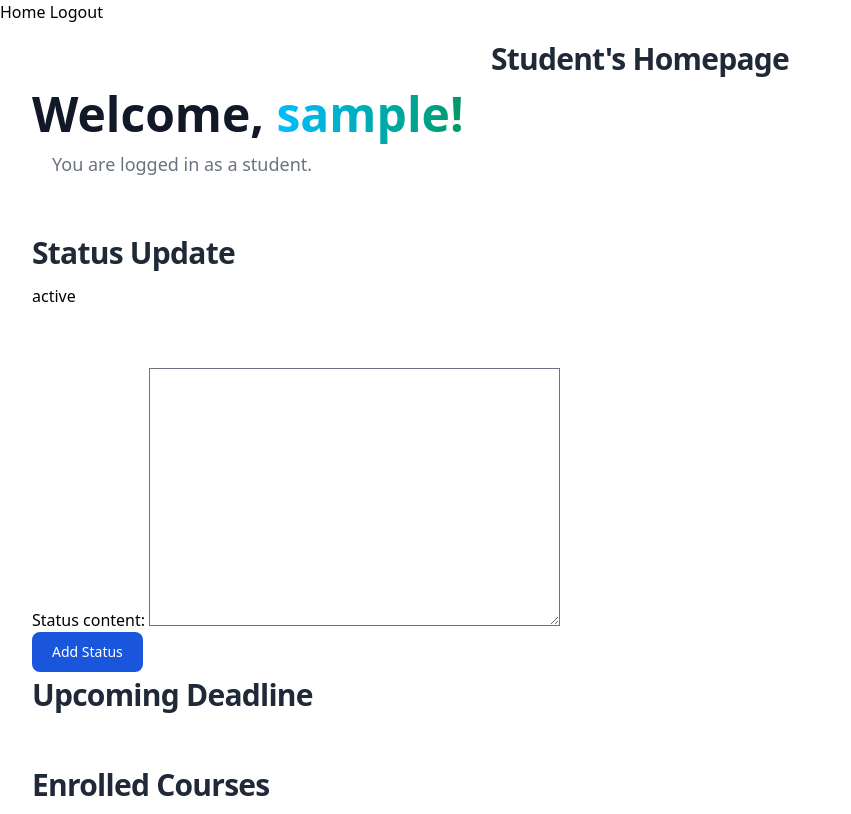
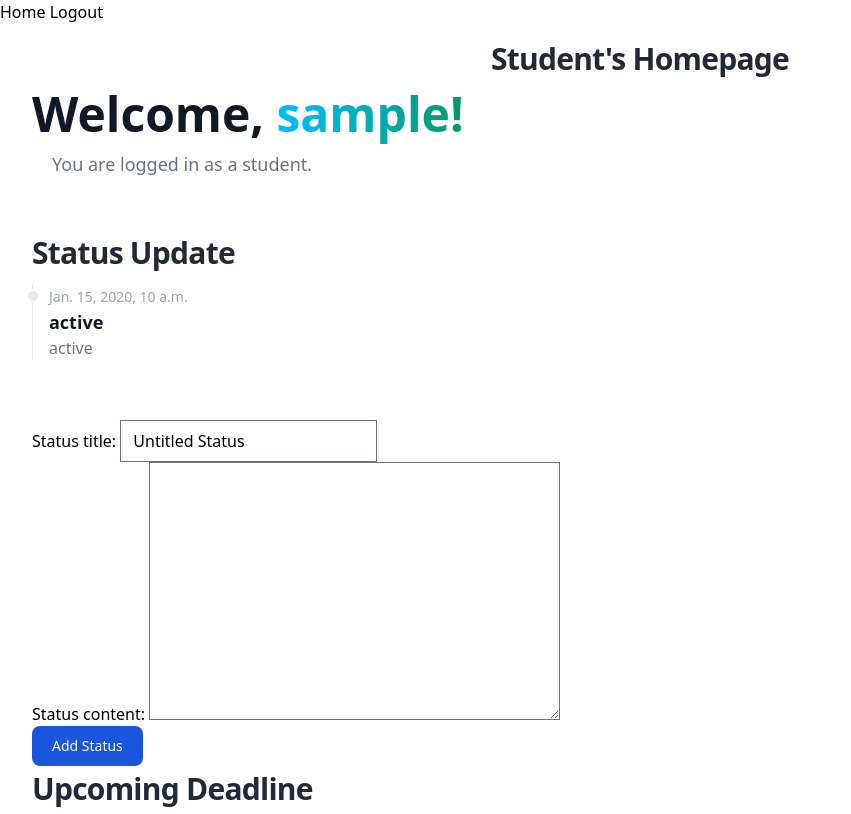
Before and after one commit to Jx1126/awd-final, a Django app: page /user/home/ in a window 1280 px wide. Shown: the top 814 px of the page, without its empty margins (0-851 px from the left). Run offline with Django 5.2, Linux system fonts and the light colour scheme; a user stored in the database is signed in; tables that the repository leaves empty hold one stand-in row (values such as "Sample post"); style sheets or scripts are compiled from the project's sources; some libraries are stand-ins or nearby versions.

Commit message:
feat(users): improve status update section with status title input and Flowbite UI

```diff
--- a/elearning/users/forms.py
+++ b/elearning/users/forms.py
@@ -24,4 +24,4 @@ class UserProfileForm(forms.ModelForm):
 class UserStatusUpdateForm(forms.ModelForm):
   class Meta:
     model = UserStatusUpdate
-    fields = ['status_content']
+    fields = ['status_title', 'status_content']
--- a/elearning/users/models.py
+++ b/elearning/users/models.py
@@ -10,6 +10,7 @@ class AppUser(models.Model):
 
 class UserStatusUpdate(models.Model):
   user = models.ForeignKey(User, on_delete=models.CASCADE, related_name='status_list')
+  status_title = models.CharField(max_length=150, default="Untitled Status")
   status_content = models.TextField()
   time_posted = models.DateTimeField(auto_now_add=True)
 
--- a/elearning/users/serializers.py
+++ b/elearning/users/serializers.py
@@ -4,5 +4,5 @@ from .models import *
 class UserStatusUpdateSerializer(serializers.ModelSerializer):
   class Meta:
     model = UserStatusUpdate
-    fields = ['id', 'user', 'status_content', 'time_posted']
+    fields = ['id', 'user', 'status_title', 'status_content', 'time_posted']
     read_only_fields = ['id', 'time_posted']
--- a/elearning/users/templates/users/student_homepage.html
+++ b/elearning/users/templates/users/student_homepage.html
@@ -18,21 +18,23 @@
     <h2 class="mb-4 text-xl font-extrabold leading-none tracking-tight text-gray-800 md:text-2xl lg:text-3xl">Status Update</h2>
 
     {% if status_list %}
-      <div class="space-y-4">
+      <ol class="relative border-s border-gray-200">
         {% for status in status_list %}
-          <div>
-            <p>{{ status.status_content }}</p>
-            <p class="text-sm text-gray-500 dark:text-gray-400">{{ status.created_at }}</p>
-          </div>
+          <li class="mb-6 ms-4">
+            <div class="absolute w-3 h-3 bg-gray-200 rounded-full mt-1.5 -start-1.5 border border-white"></div>
+            <time class="mb-1 text-sm font-normal leading-none text-gray-400 dark:text-gray-500">{{ status.time_posted }}</time>
+            <h3 class="text-lg font-semibold text-gray-900">{{ status.status_title }}</h3>
+            <p class="mb-4 text-base font-normal text-gray-500 dark:text-gray-400">{{ status.status_content }}</p>
+          </li>
         {% endfor %}
-      </div>
+      </ol>
     {% else %}
-        <p class="text-gray-500 dark:text-gray-400">No status updates yet.</p>
+      <p class="text-gray-500 dark:text-gray-400">No status updates yet.</p>
     {% endif %}
   </section>
 
   <section>
-    <form method="POST" action="/user/home/">
+    <form method="POST" action="{% url 'home' %}">
       {% csrf_token %}
       {{ status_form.as_p }}
       <button type="submit" class="text-white bg-blue-700 hover:bg-blue-800 focus:ring-4 focus:ring-blue-300 font-medium rounded-lg text-sm px-5 py-2.5 me-2 mb-2 focus:outline-none hover:cursor-pointer ease-in-out">Add Status</button>
```
Also changed, not shown: elearning/users/templates/users/teacher_homepage.html (+10 -8 lines), elearning/users/migrations/0005_userstatusupdate_status_title.py (added).
